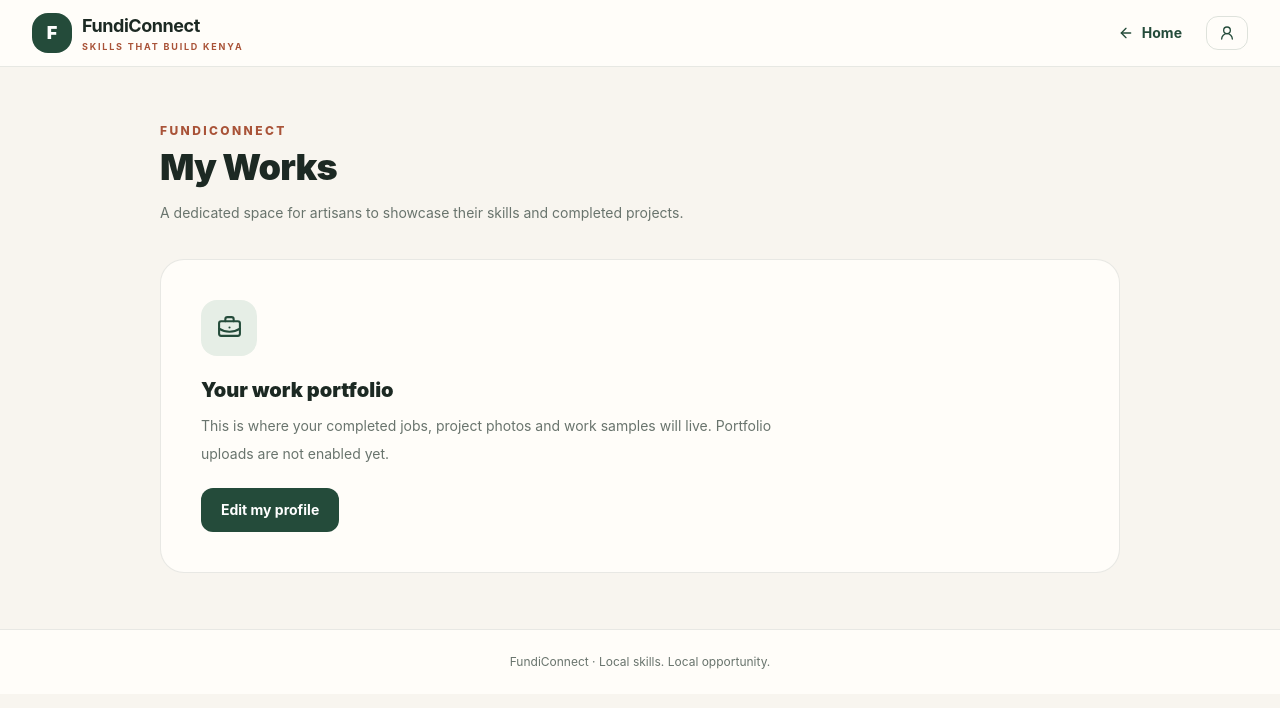
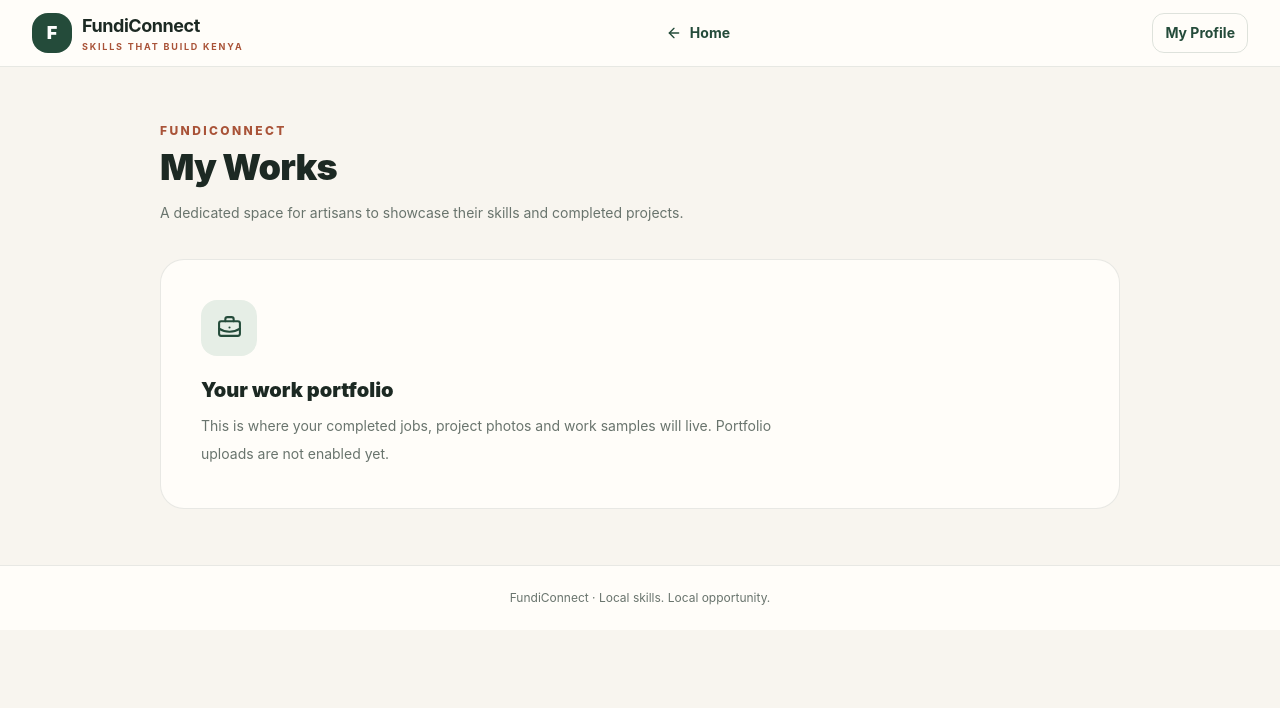
Before and after one commit to ederstoneCorp/kenyanYouthJobs, a Next.js app in the folder frontend/: page /works in a window 1280 px wide. Shown: the top 708 px of the page. Built offline with nearby package versions, Linux system fonts and the light colour scheme.

Commit message:
Remove misleading profile-edit button from My Works placeholder

```diff
--- a/frontend/app/works/page.tsx
+++ b/frontend/app/works/page.tsx
@@ -1,7 +1,7 @@
 "use client";
 
 import Link from "next/link";
-import { House, Compass, BriefcaseBusiness, MessageCircle, ArrowLeft, UserRound } from "lucide-react";
+import { House, Compass, BriefcaseBusiness, MessageCircle, ArrowLeft } from "lucide-react";
 
 export default function Page() {
   const active = "My Works";
@@ -13,14 +13,14 @@ export default function Page() {
           <span><b className="block text-base tracking-tight sm:text-lg">FundiConnect</b><span className="block text-[9px] font-bold uppercase tracking-[.2em] text-[#a95338]">Skills that build Kenya</span></span>
         </Link>
         <Link href="/" className="ml-auto inline-flex items-center gap-2 rounded-xl px-3 py-2 text-sm font-bold text-[#244b3a] hover:bg-[#244b3a]/5"><ArrowLeft size={16}/> Home</Link>
-        <Link href="/profile" className="rounded-xl border border-[#244b3a]/15 px-3 py-2 text-sm font-bold text-[#244b3a] hover:bg-[#244b3a]/5"><UserRound size={16}/></Link>
+        <Link href="/profile/" className="ml-auto inline-flex min-h-10 items-center rounded-xl border border-[#244b3a]/15 px-3 py-2 text-sm font-bold text-[#244b3a] hover:bg-[#244b3a]/5">My Profile</Link>
       </div>
     </header>
     <section className="mx-auto max-w-5xl px-4 py-10 sm:px-6 sm:py-14 lg:px-8">
       <p className="text-xs font-extrabold uppercase tracking-[.2em] text-[#a95338]">FundiConnect</p>
       <h1 className="mt-2 text-3xl font-black tracking-tight sm:text-4xl">My Works</h1>
       <p className="mt-3 max-w-2xl text-sm leading-7 text-[#69746d]">A dedicated space for artisans to showcase their skills and completed projects.</p>
-      <div className="mt-8 rounded-3xl border border-[#1d3027]/10 bg-[#fffdf9] p-7 sm:p-10"><div className="grid h-14 w-14 place-items-center rounded-2xl bg-[#e6eee6] text-[#244b3a]"><BriefcaseBusiness size={25}/></div><h2 className="mt-5 text-xl font-black">Your work portfolio</h2><p className="mt-2 max-w-xl text-sm leading-7 text-[#69746d]">This is where your completed jobs, project photos and work samples will live. Portfolio uploads are not enabled yet.</p><Link href="/profile/edit/" className="mt-5 inline-flex rounded-xl bg-[#244b3a] px-5 py-3 text-sm font-bold text-white">Edit my profile</Link></div>
+      <div className="mt-8 rounded-3xl border border-[#1d3027]/10 bg-[#fffdf9] p-7 sm:p-10"><div className="grid h-14 w-14 place-items-center rounded-2xl bg-[#e6eee6] text-[#244b3a]"><BriefcaseBusiness size={25}/></div><h2 className="mt-5 text-xl font-black">Your work portfolio</h2><p className="mt-2 max-w-xl text-sm leading-7 text-[#69746d]">This is where your completed jobs, project photos and work samples will live. Portfolio uploads are not enabled yet.</p></div>
     </section>
     <footer className="border-t border-[#1d3027]/10 bg-[#fffdf9] px-5 py-6 text-center text-xs text-[#69746d]">FundiConnect · Local skills. Local opportunity.</footer>
     <nav aria-label="Mobile navigation" className="fixed inset-x-0 bottom-0 z-40 grid grid-cols-4 border-t border-[#1d3027]/10 bg-[#fffdf9]/95 px-2 pb-[max(.5rem,env(safe-area-inset-bottom))] pt-2 shadow-[0_-8px_24px_rgba(28,41,35,.08)] backdrop-blur md:hidden">
```
